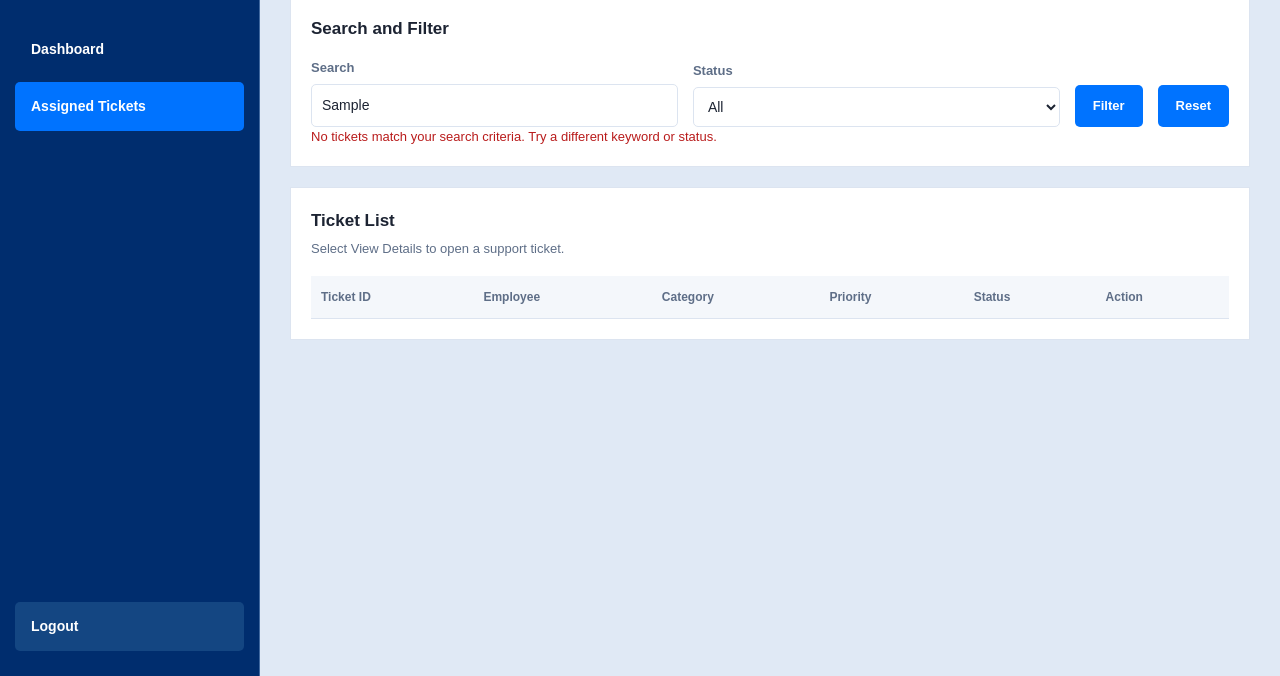
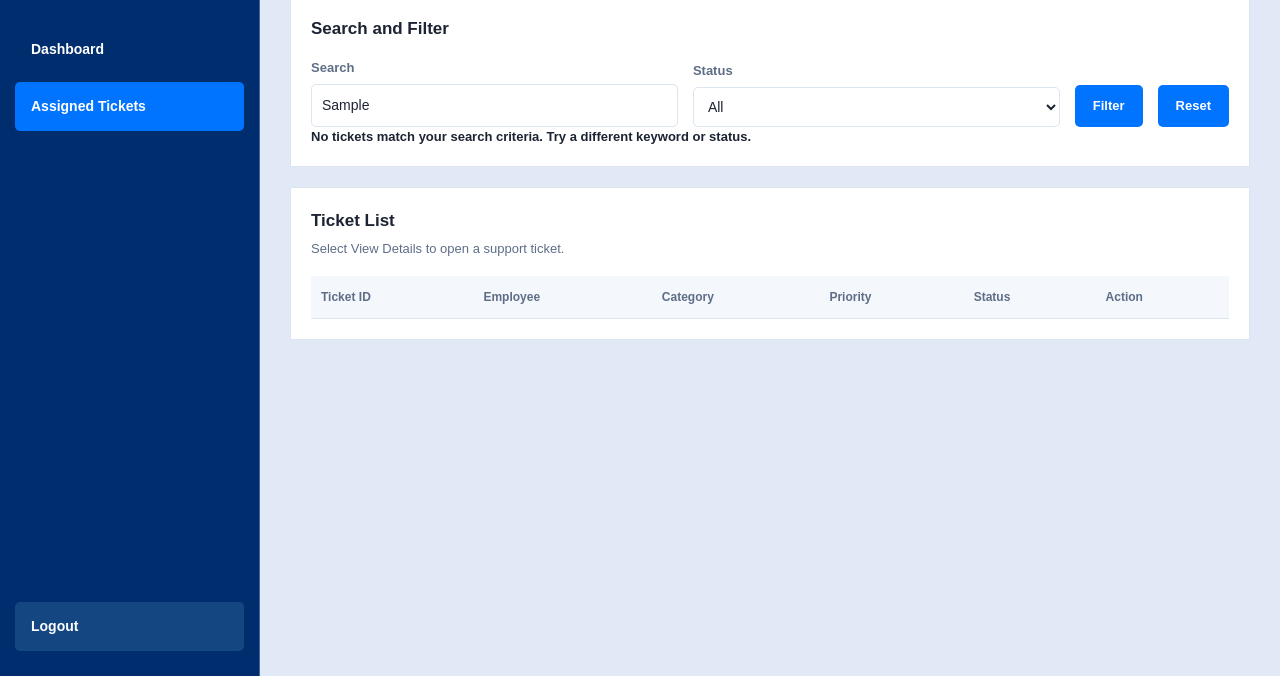
Before and after one commit to ayoumax/WST-Group1, a plain HTML site: page manage-tickets.html in a window 1280 px wide. Both pictures are taken after typing "Sample" into the empty fields and a click on the button "Filter". Shown: the part 124-800 px from the top of the page. Drawn offline with Linux system fonts and the light colour scheme.

Commit message:
replace manage ticket to group color

```diff
--- a/manage-tickets.js
+++ b/manage-tickets.js
@@ -52,14 +52,12 @@ document.addEventListener('DOMContentLoaded', () => {
         if (filterFeedback) {
             if (visibleCount === 0) {
                 filterFeedback.textContent = 'No tickets match your search criteria. Try a different keyword or status.';
-                filterFeedback.style.color = '#B91C1C';
             } else if (visibleCount === totalTickets) {
                 filterFeedback.textContent = `Showing all ${totalTickets} tickets.`;
-                filterFeedback.style.color = 'var(--text-muted)';
             } else {
                 filterFeedback.textContent = `Showing ${visibleCount} of ${totalTickets} tickets.`;
-                filterFeedback.style.color = 'var(--text-muted)';
             }
+            filterFeedback.classList.toggle('is-empty', visibleCount === 0);
         }
 
         console.log('Filtered tickets count:', visibleCount);
--- a/style.css
+++ b/style.css
@@ -3169,3 +3169,9 @@ small,
 
     font-size: 13px;
 }
+
+.filter-feedback.is-empty {
+    color: var(--text-dark);
+
+    font-weight: bold;
+}
```
